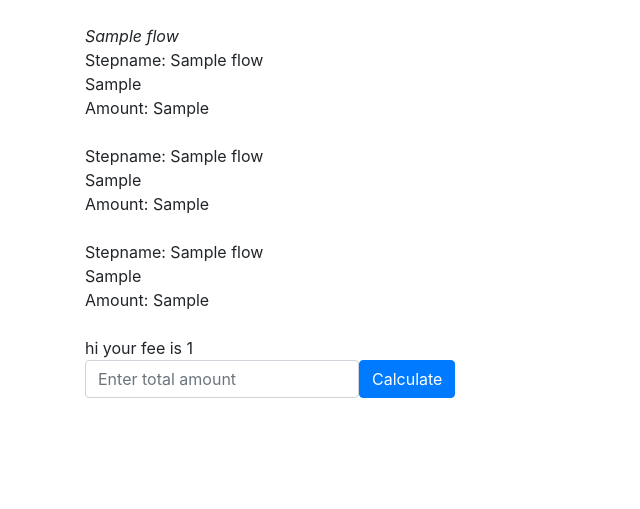
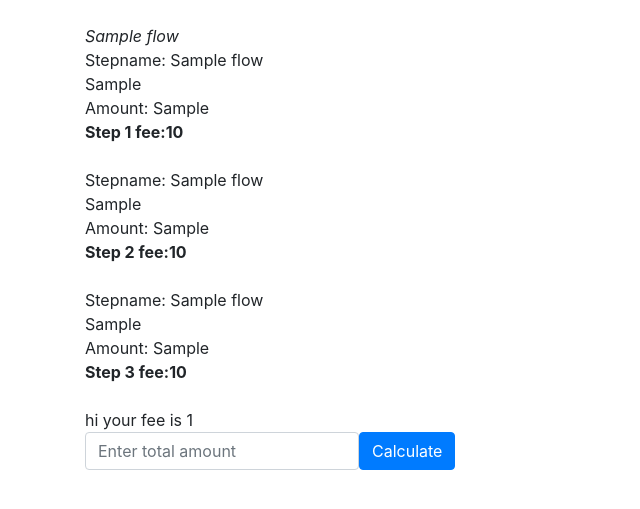
Before and after one commit to angelika-mamchych/BudgetBuddy, a Flask app: template templates/flow_item.html in a window 1280 px wide. Shown: the part 56-565 px from the top of the page, without its empty margins (0-640 px from the left). Run offline with Flask 2, Linux system fonts and the light colour scheme; the template is opened without the code that fills it: most values are stand-ins (such as "Sample title", 1, 10 or a date in 2020); some libraries are stand-ins or nearby versions.

Commit message:
Fee calculation

```diff
--- a/app.py
+++ b/app.py
@@ -1,4 +1,5 @@
 # -*- coding: utf-8 -*-
+from typing import Any, Union
 
 from flask import Flask, request, render_template, redirect, url_for
 from flask_mysqldb import MySQL
@@ -72,23 +73,35 @@ def flow_item_result(flow_id):
     cur.execute('SELECT * FROM results where id={}'.format(flow_id))
     flow = cur.fetchone()
     total_amount = float(request.form['totalamount'].strip())
-    if flow['steptype1'] == 'percent':
+    if flow['steptype1'].lower() == 'percent':
         step1_fee = total_amount * flow['amount1'] / 100
         total_amount -= step1_fee
     else:
-        total_amount = total_amount - flow['amount1']
+        step1_fee = flow['amount1']
+        total_amount -= flow['amount1']
+
     if flow['steptype2'] == 'percent':
         step2_fee = total_amount * flow['amount2'] / 100
         total_amount -= step2_fee
     else:
+        step2_fee = flow['amount2']
         total_amount -= flow['amount2']
+
     if flow['steptype3'] == 'percent':
         step3_fee = total_amount * flow['amount3'] / 100
         total_amount -= step3_fee
     else:
+        step3_fee = flow['amount3']
         total_amount -= flow['amount3']
 
-    return render_template("flow_item.html", flow=flow, total_left=round(total_amount, 2))
+    return render_template(
+        "flow_item.html",
+        flow=flow,
+        step1_fee=round(step1_fee, 2),
+        step2_fee=round(step2_fee, 2),
+        step3_fee=round(step3_fee, 2),
+        total_left=round(total_amount, 2)
+    )
 
 
 @app.route("/flows")
--- a/templates/flow_item.html
+++ b/templates/flow_item.html
@@ -6,14 +6,17 @@
 <div>Stepname: {{ flow.stepname1 }}</div>
 <div>{{ flow.steptype1 }}</div>
 <div>Amount: {{ flow.amount1 }}</div>
+<div><b>Step 1 fee:{{ step1_fee }}</b></div>
 <br>
 <div>Stepname: {{ flow.stepname2 }}</div>
 <div>{{ flow.steptype2 }}</div>
 <div>Amount: {{ flow.amount2 }}</div>
+<div><b>Step 2 fee:{{ step2_fee }}</b></div>
 <br>
 <div>Stepname: {{ flow.stepname3 }}</div>
 <div>{{ flow.steptype3 }}</div>
 <div>Amount: {{ flow.amount3 }}</div>
+<div><b>Step 3 fee:{{ step3_fee }}</b></div>
 <br>
 {% if total_left %}
  hi your fee is {{ total_left }}
```
Also changed, not shown: templates/flow_form.html (+6 -6 lines).
